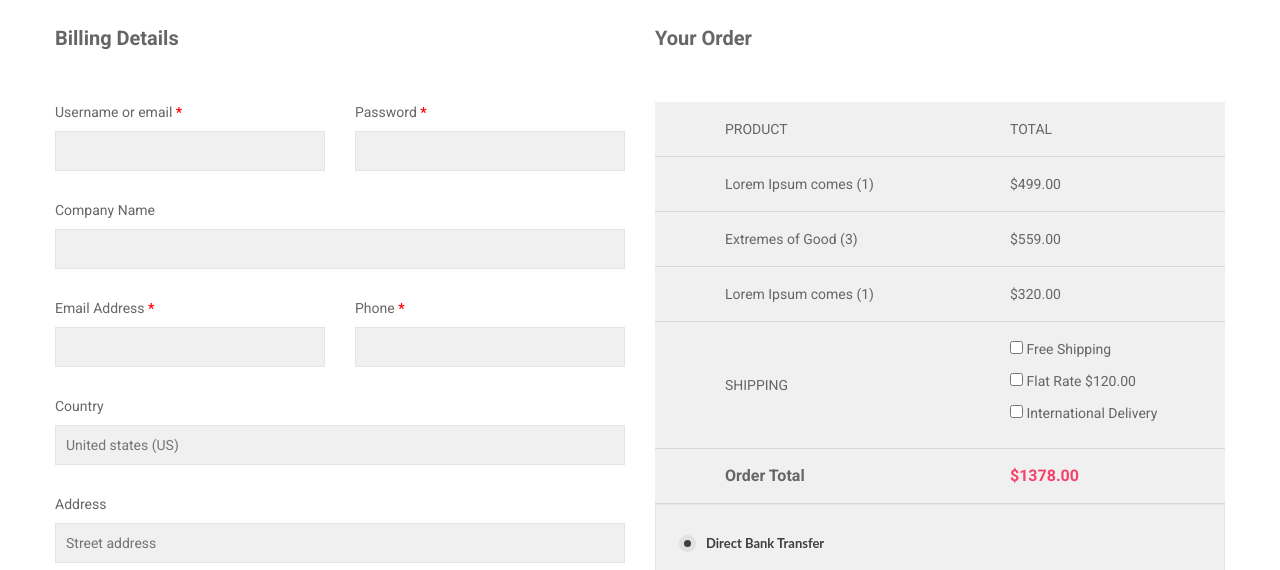
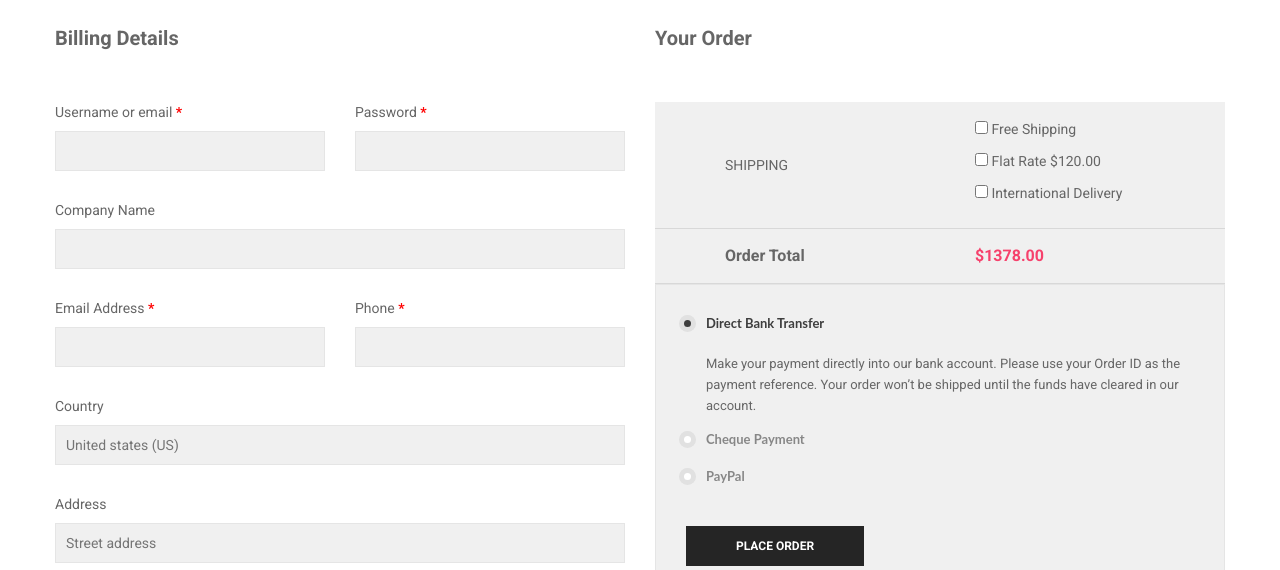
Before and after one commit to 31-ahmed/dsapro, a plain HTML site: page checkout.html in a window 1280 px wide. Shown: the part 223-793 px from the top of the page. Drawn offline with Linux system fonts and the light colour scheme; files whose address does not match are found by name; a web font is replaced by a local one.

Commit message:
Update checkout.html

```diff
--- a/checkout.html
+++ b/checkout.html
@@ -392,25 +392,6 @@
 										<h3 class="title-7 margin-bottom-50">Your Order</h3>
 										<div class="your-order-table table-responsive">
 											<table>
-												<thead>
-													<tr>
-														<th class="product-name">Product</th>
-														<th class="product-total">Total</th>
-													</tr>
-												</thead>
-												<tbody>
-													<tr>
-														<td class="product-name">Lorem Ipsum comes	(1)</td>
-														<td class="product-total">$499.00</td>
-													</tr>
-													<tr>
-														<td class="product-name">Extremes of Good (3) </td>
-														<td class="product-total">$559.00</td>
-													</tr>
-													<tr>
-														<td class="product-name">Lorem Ipsum comes	(1)</td>
-														<td class="product-total">$320.00</td>
-													</tr>
 													<tr class="shipping">
 														<th>Shipping</th>
 														<td>
```
